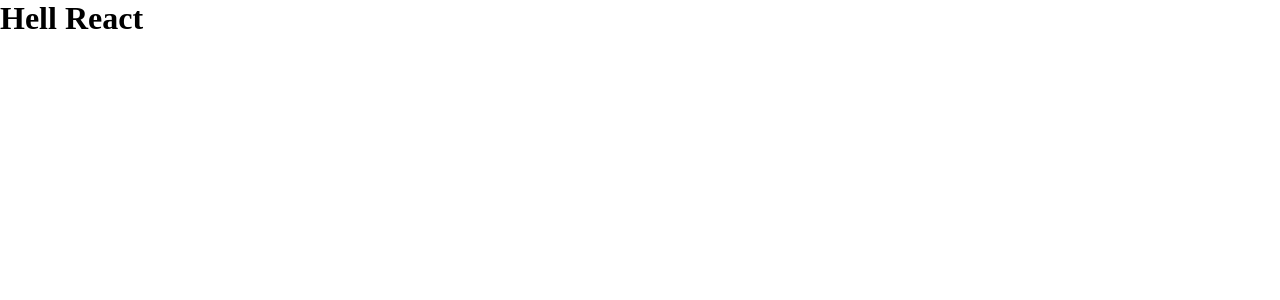
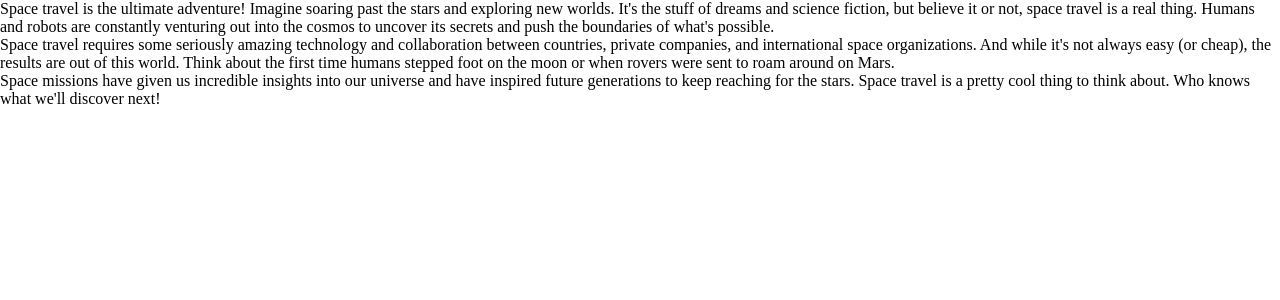
Before and after one commit to Marshal10/Text-Expander-using-react, a React (Create React App) app: page / in a window 1280 px wide. Shown: the top 300 px of the page. Built offline with nearby package versions, Linux system fonts and the light colour scheme.

Commit message:
Travel expander components

```diff
--- a/src/App.js
+++ b/src/App.js
@@ -1,7 +1,37 @@
 export default function App() {
   return (
-    <div className="app">
-      <h1>Hell React</h1>
+    <div>
+      <TextExpander>
+        Space travel is the ultimate adventure! Imagine soaring past the stars
+        and exploring new worlds. It's the stuff of dreams and science fiction,
+        but believe it or not, space travel is a real thing. Humans and robots
+        are constantly venturing out into the cosmos to uncover its secrets and
+        push the boundaries of what's possible.
+      </TextExpander>
+
+      <TextExpander
+        collapsedNumWords={20}
+        expandButtonText="Show text"
+        collapseButtonText="Collapse text"
+        buttonColor="#ff6622"
+      >
+        Space travel requires some seriously amazing technology and
+        collaboration between countries, private companies, and international
+        space organizations. And while it's not always easy (or cheap), the
+        results are out of this world. Think about the first time humans stepped
+        foot on the moon or when rovers were sent to roam around on Mars.
+      </TextExpander>
+
+      <TextExpander expanded={true} className="box">
+        Space missions have given us incredible insights into our universe and
+        have inspired future generations to keep reaching for the stars. Space
+        travel is a pretty cool thing to think about. Who knows what we'll
+        discover next!
+      </TextExpander>
     </div>
   );
 }
+
+function TextExpander({ children }) {
+  return <div>{children}</div>;
+}
```
